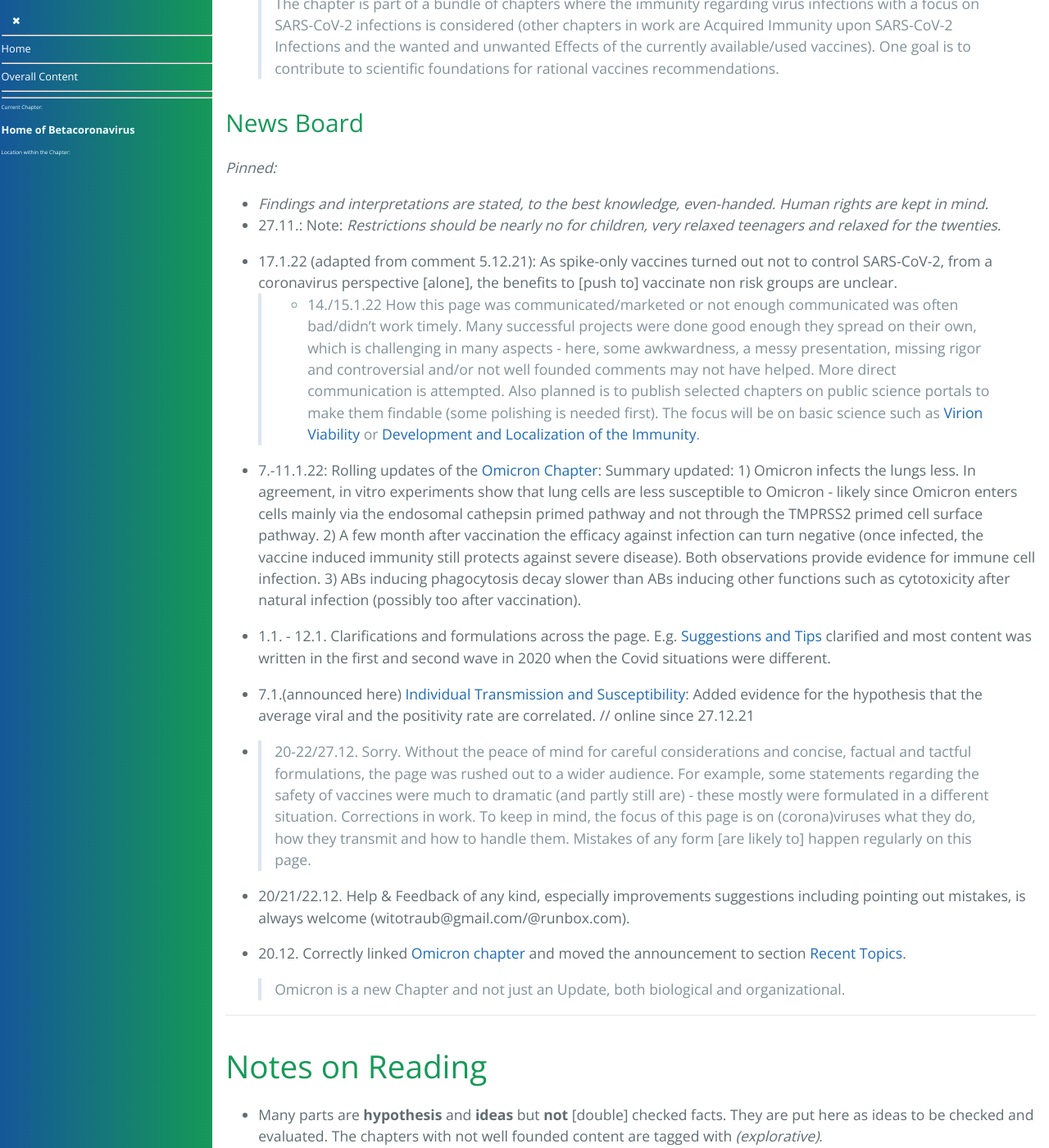
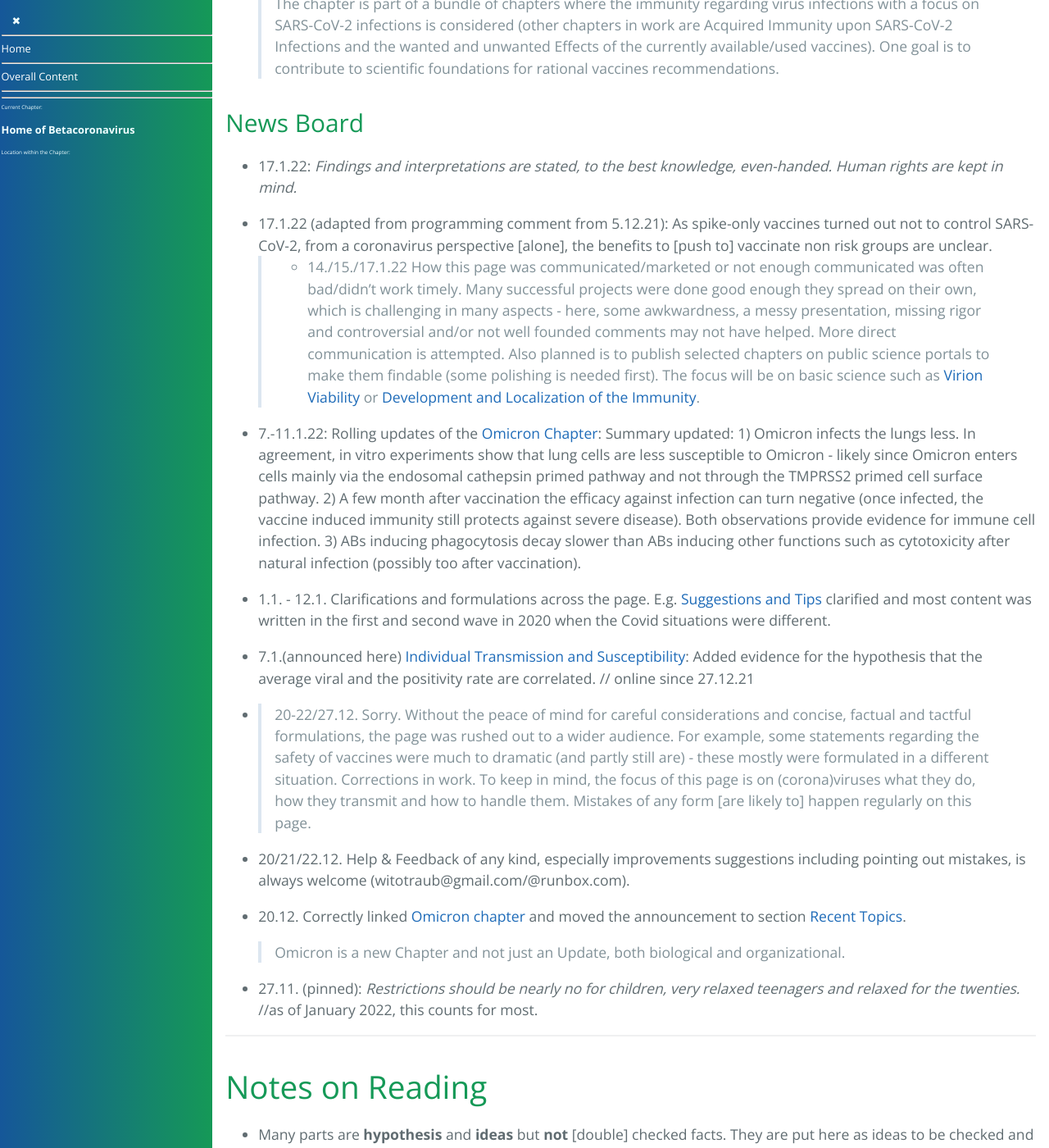
Before and after one commit to forestgrape/coronavirus, a Jekyll site: the page built from index.md, in a window 1280 px wide and 1400 px high, scrolled down 2493 px. Shown: the whole window at 82% size. Built offline with Jekyll 4.4.1, drawn with Linux system fonts in a browser that asks for light colours; our own code applies the rules of GitHub Pages for plain Markdown files.

Commit message:
formulations

```diff
--- a/index.md
+++ b/index.md
@@ -69,14 +69,13 @@
 
 
 ### News Board
-*Pinned:*
-- *Findings and interpretations are stated, to the best knowledge, even-handed. Human rights are kept in mind.*
-- 27.11.: Note: *Restrictions should be nearly no for children, very relaxed teenagers and relaxed for the twenties.*
+- 17.1.22: *Findings and interpretations are stated, to the best knowledge, even-handed. Human rights are kept in mind.*
 
 
 
-- 17.1.22 (adapted from comment 5.12.21): As spike-only vaccines turned out not to control SARS-CoV-2, from a coronavirus perspective [alone], the benefits to [push to] vaccinate non risk groups are unclear.
-> - 14./15.1.22  How this page was communicated/marketed or not enough communicated was often bad/didn't work timely. Many successful projects were done good enough they spread on their own, which is challenging in many aspects - here, some awkwardness, a messy presentation, missing rigor and controversial and/or not well founded comments may not have helped. More direct communication is attempted. Also planned is to publish selected chapters on public science portals to make them findable (some polishing is needed first). The focus will be on basic science such as [Virion Viability](2_biological/virion_viability.md) or [Development and Localization of the Immunity](4_immunological/ontogenesis_and_locality_of_immunity.md).
+
+- 17.1.22 (adapted from programming comment from 5.12.21): As spike-only vaccines turned out not to control SARS-CoV-2, from a coronavirus perspective [alone], the benefits to [push to] vaccinate non risk groups are unclear.
+> - 14./15./17.1.22  How this page was communicated/marketed or not enough communicated was often bad/didn't work timely. Many successful projects were done good enough they spread on their own, which is challenging in many aspects - here, some awkwardness, a messy presentation, missing rigor and controversial and/or not well founded comments may not have helped. More direct communication is attempted. Also planned is to publish selected chapters on public science portals to make them findable (some polishing is needed first). The focus will be on basic science such as [Virion Viability](2_biological/virion_viability.md) or [Development and Localization of the Immunity](4_immunological/ontogenesis_and_locality_of_immunity.md).
 
 
 - 7.-11.1.22: Rolling updates of the [Omicron Chapter](2_biological/omicron.md): Summary updated: 1) Omicron infects the lungs less. In agreement, in vitro experiments show that lung cells are less susceptible to Omicron - likely since Omicron enters cells mainly via the endosomal cathepsin primed pathway and not through the TMPRSS2 primed cell surface pathway. 2) A few month after vaccination the efficacy against infection can turn negative (once infected, the vaccine induced immunity still protects against severe disease). Both observations provide evidence for immune cell infection. 3) ABs inducing phagocytosis decay slower than ABs inducing other functions such as cytotoxicity after natural infection (possibly too after vaccination).
@@ -93,6 +92,9 @@
 - 20.12. Correctly linked [Omicron chapter](2_biological/omicron.md) and moved the announcement to section [Recent Topics](#recent-topics-added).
 
   > Omicron is a new Chapter and not just an Update, both biological and organizational.
+
+
+- 27.11. (pinned): *Restrictions should be nearly no for children, very relaxed teenagers and relaxed for the twenties.* //as of January 2022, this counts for most.
 
 ---
 
```
